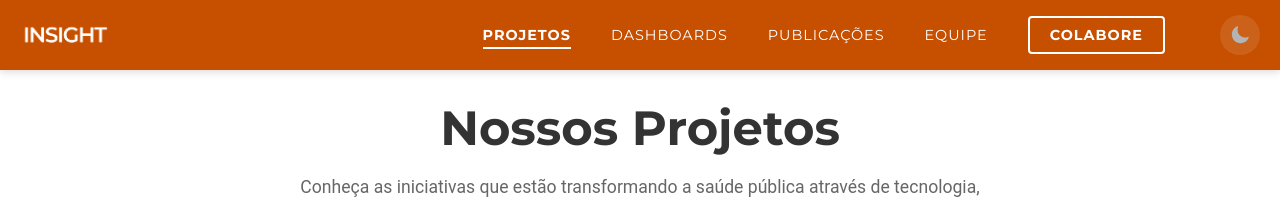
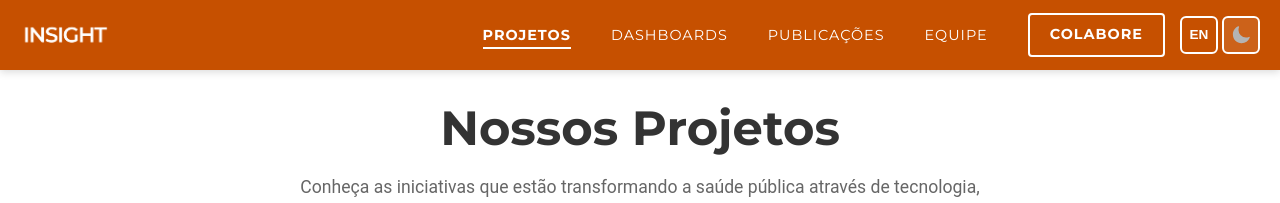
Before and after one commit to Euricojr/Website_Fiocruz_Pesquisadores, a Jekyll site: the page built from projetos.html, in a window 1280 px wide and 1400 px high. Shown: the top 203 px of the window. Built offline with Jekyll 4.4.1, drawn with Linux system fonts in a browser that asks for light colours; nearby versions of some CDN libraries.

Commit message:
Tradutor das paginas

```diff
--- a/_includes/navbar.html
+++ b/_includes/navbar.html
@@ -10,9 +10,12 @@
             <li><a href="/dashboards.html" class="{% if page.url == '/dashboards.html' %}active{% endif %}">Dashboards</a></li>
             <li><a href="/publicacoes.html" class="{% if page.url == '/publicacoes.html' %}active{% endif %}">Publicações</a></li>
             <li><a href="/equipe.html" class="{% if page.url == '/equipe.html' %}active{% endif %}">Equipe</a></li>
-            <li><a href="/colabore.html" class="nav-btn">Colabore</a></li>
+            <li class="nav-utils-group" style="display: flex; align-items: center; gap: 15px;">
+                <a href="/colabore.html" class="nav-btn">Colabore</a>
+                <div class="nav-actions-group" style="display: flex; align-items: center; gap: 4px;">
+                <button id="lang-toggle-btn" class="circular-btn lang-toggle notranslate" onclick="toggleLanguage()" title="Mudar Idioma">EN</button>
                 {% unless page.url == "/" %}
-            <li class="nav-item-theme">
+                <div class="nav-item-theme">
                     <div class="theme-toggle-container">
                       <label for="switch" class="theme-toggle-label">
                         <input type="checkbox" class="theme-toggle-input" id="switch" />
@@ -24,8 +27,10 @@
                         </div>
                       </label>
                     </div>
+                </div>
+                </div>
+                {% endunless %}
             </li>
-            {% endunless %}
         </ul>
     </div>
 </nav>
--- a/_layouts/default.html
+++ b/_layouts/default.html
@@ -53,5 +53,16 @@
     {% endunless %}
 
     <script src="/assets/js/main.js"></script>
+    <div id="google_translate_element"></div>
+    <script type="text/javascript">
+        function googleTranslateElementInit() {
+            new google.translate.TranslateElement({
+                pageLanguage: 'pt',
+                includedLanguages: 'en,pt', // Limitado a Inglês e Português para o Toggle
+                autoDisplay: false
+            }, 'google_translate_element');
+        }
+    </script>
+    <script type="text/javascript" src="//translate.google.com/translate_a/element.js?cb=googleTranslateElementInit"></script>
 </body>
 </html>
--- a/assets/css/main.css
+++ b/assets/css/main.css
@@ -140,7 +140,6 @@
 .nav-item-theme {
   display: flex;
   align-items: center;
-  margin-left: 15px; /* Espaço do botão anterior */
 }
 
 .theme-toggle-container {
@@ -149,9 +148,11 @@
 }
 
 .theme-toggle-label {
-  width: 40px; /* Reduzido de 56px para 40px */
-  height: 40px;
-  border-radius: 50%;
+  width: 38px;
+  height: 38px;
+  border-radius: 6px;
+  border: 2px solid #ffffff; /* Match Colabore border */
+  background-color: transparent; /* Cleaner look to match outlines */
   display: grid;
   place-items: center;
   cursor: pointer;
@@ -225,12 +226,12 @@
 }
 
 .navbar.navbar-light {
-  background-color: #CB4F08;
+  background-color: #cb4f08;
   box-shadow: 0 2px 8px rgba(0, 0, 0, 0.15);
 }
 
 .navbar.scrolled {
-  background-color: #CB4F08 !important; /* Laranja conforme solicitado */
+  background-color: #cb4f08 !important; /* Laranja conforme solicitado */
   box-shadow: 0 4px 12px rgba(0, 0, 0, 0.2);
 }
 
@@ -1017,7 +1018,7 @@
   display: flex;
   flex-direction: column;
   justify-content: center; /* Centraliza Verticalmente */
-    align-items: center;     /* Centraliza Horizontalmente */
+  align-items: center; /* Centraliza Horizontalmente */
 }
 
 .slide.active {
@@ -1037,14 +1038,23 @@
   transform: scale(1);
   transition: transform 8s ease-out;
 }
-.slide.active .slide-bg { transform: scale(1.1); }
+.slide.active .slide-bg {
+  transform: scale(1.1);
+}
 
 /* Overlay Escuro para o texto sempre ler bem */
 .slide-bg::before {
-    content: '';
+  content: "";
   position: absolute;
-    top: 0; left: 0; width: 100%; height: 100%;
-    background: linear-gradient(to bottom, rgba(0,0,0,0.3), rgba(0,0,0,0.8));
+  top: 0;
+  left: 0;
+  width: 100%;
+  height: 100%;
+  background: linear-gradient(
+    to bottom,
+    rgba(0, 0, 0, 0.3),
+    rgba(0, 0, 0, 0.8)
+  );
 }
 
 .slide-content {
@@ -1066,13 +1076,13 @@
   font-size: 0.8rem;
   letter-spacing: 2px;
   text-transform: uppercase;
-    color: #CB4F08;
+  color: #cb4f08;
   margin-bottom: 20px; /* Reverted to 20px */
   font-weight: 800;
-    background: rgba(255,255,255,0.95);
+  background: rgba(255, 255, 255, 0.95);
   padding: 6px 18px;
   border-radius: 50px;
-    box-shadow: 0 4px 15px rgba(0,0,0,0.2);
+  box-shadow: 0 4px 15px rgba(0, 0, 0, 0.2);
 }
 
 .slide-title {
@@ -1080,7 +1090,7 @@
   font-size: clamp(1.8rem, 4vw, 3.2rem);
   font-weight: 800;
   margin-bottom: 30px; /* Reduced from 40px */
-    text-shadow: 0 4px 20px rgba(0,0,0,0.8);
+  text-shadow: 0 4px 20px rgba(0, 0, 0, 0.8);
   line-height: 1.15; /* Slightly reduced from 1.2 */
   color: #fff;
 }
@@ -1089,7 +1099,7 @@
   font-size: 1.2rem; /* Slightly reduced from 1.25rem */
   margin-bottom: 40px; /* Reduced from 50px */
   color: rgba(255, 255, 255, 0.9);
-    text-shadow: 0 2px 10px rgba(0,0,0,0.8);
+  text-shadow: 0 2px 10px rgba(0, 0, 0, 0.8);
   font-weight: 400;
   max-width: 700px;
   margin-left: auto;
@@ -1097,25 +1107,105 @@
 }
 
 /* Botão e Navegação */
-.btn-hero { display: inline-flex; align-items: center; gap: 10px; background-color: #CB4F08; color: white !important; padding: 18px 40px; font-size: 1.1rem; font-weight: 700; border-radius: 50px; text-decoration: none; transition: all 0.3s ease; box-shadow: 0 8px 25px rgba(203, 79, 8, 0.4); }
-.btn-hero:hover { background-color: #e65c0a; transform: translateY(-3px); box-shadow: 0 12px 30px rgba(203, 79, 8, 0.6); }
-.btn-hero i { transition: transform 0.3s ease; }
-.btn-hero:hover i { transform: translateX(5px); }
+.btn-hero {
+  display: inline-flex;
+  align-items: center;
+  gap: 10px;
+  background-color: #cb4f08;
+  color: white !important;
+  padding: 18px 40px;
+  font-size: 1.1rem;
+  font-weight: 700;
+  border-radius: 50px;
+  text-decoration: none;
+  transition: all 0.3s ease;
+  box-shadow: 0 8px 25px rgba(203, 79, 8, 0.4);
+}
+.btn-hero:hover {
+  background-color: #e65c0a;
+  transform: translateY(-3px);
+  box-shadow: 0 12px 30px rgba(203, 79, 8, 0.6);
+}
+.btn-hero i {
+  transition: transform 0.3s ease;
+}
+.btn-hero:hover i {
+  transform: translateX(5px);
+}
 
 /* Navegação (Setas e Dots dinâmicos) */
-.slider-arrow { position: absolute; top: 52%; /* Ajustado levemente para baixo */ transform: translateY(-50%); background: rgba(255,255,255,0.1); border: 1px solid rgba(255,255,255,0.2); color: white; width: 60px; height: 60px; border-radius: 50%; cursor: pointer; z-index: 3; transition: all 0.3s backdrop-filter 0.3s; backdrop-filter: blur(5px); font-size: 1.4rem; display: flex; align-items: center; justify-content: center; }
-.slider-arrow:hover { background: #CB4F08; border-color: #CB4F08; transform: translateY(-50%) scale(1.1); }
-.slider-arrow.prev { left: 40px; }
-.slider-arrow.next { right: 40px; }
+.slider-arrow {
+  position: absolute;
+  top: 52%; /* Ajustado levemente para baixo */
+  transform: translateY(-50%);
+  background: rgba(255, 255, 255, 0.1);
+  border: 1px solid rgba(255, 255, 255, 0.2);
+  color: white;
+  width: 60px;
+  height: 60px;
+  border-radius: 50%;
+  cursor: pointer;
+  z-index: 3;
+  transition: all 0.3s backdrop-filter 0.3s;
+  backdrop-filter: blur(5px);
+  font-size: 1.4rem;
+  display: flex;
+  align-items: center;
+  justify-content: center;
+}
+.slider-arrow:hover {
+  background: #cb4f08;
+  border-color: #cb4f08;
+  transform: translateY(-50%) scale(1.1);
+}
+.slider-arrow.prev {
+  left: 40px;
+}
+.slider-arrow.next {
+  right: 40px;
+}
 
-.slider-dots { position: absolute; bottom: 80px; width: 100%; text-align: center; z-index: 3; display: flex; justify-content: center; gap: 8px; }
-.dot { display: block; width: 12px; height: 12px; background-color: rgba(255,255,255,0.4); border-radius: 50px; cursor: pointer; transition: all 0.4s cubic-bezier(0.25, 1, 0.5, 1); }
-.dot.active { background-color: #CB4F08; width: 35px; /* Estica o dot ativo */ }
-.dot:hover:not(.active) { background-color: rgba(255,255,255,0.8); }
+.slider-dots {
+  position: absolute;
+  bottom: 80px;
+  width: 100%;
+  text-align: center;
+  z-index: 3;
+  display: flex;
+  justify-content: center;
+  gap: 8px;
+}
+.dot {
+  display: block;
+  width: 12px;
+  height: 12px;
+  background-color: rgba(255, 255, 255, 0.4);
+  border-radius: 50px;
+  cursor: pointer;
+  transition: all 0.4s cubic-bezier(0.25, 1, 0.5, 1);
+}
+.dot.active {
+  background-color: #cb4f08;
+  width: 35px; /* Estica o dot ativo */
+}
+.dot:hover:not(.active) {
+  background-color: rgba(255, 255, 255, 0.8);
+}
 
 /* Scroll Down Indicator - New Custom Arrow */
-.scroll-down { position: absolute; bottom: 30px; left: 50%; transform: translateX(-50%); z-index: 3; }
-.scroll-down a { display: block; position: relative; width: 30px; height: 30px; }
+.scroll-down {
+  position: absolute;
+  bottom: 30px;
+  left: 50%;
+  transform: translateX(-50%);
+  z-index: 3;
+}
+.scroll-down a {
+  display: block;
+  position: relative;
+  width: 30px;
+  height: 30px;
+}
 
 /* Custom Arrow CSS */
 .arrow {
@@ -1129,8 +1219,14 @@
   transition: transform 0.1s;
 }
 
-.arrow-top, .arrow-bottom {
-  background-color: rgba(255, 255, 255, 0.4); /* Lighter grey for visibility on dark hero */
+.arrow-top,
+.arrow-bottom {
+  background-color: rgba(
+    255,
+    255,
+    255,
+    0.4
+  ); /* Lighter grey for visibility on dark hero */
   height: 2px;
   left: -5px;
   position: absolute;
@@ -1138,8 +1234,9 @@
   width: 100%;
 }
 
-.arrow-top:after, .arrow-bottom:after {
-  background-color: #CB4F08 !important; /* Force orange on interaction */
+.arrow-top:after,
+.arrow-bottom:after {
+  background-color: #cb4f08 !important; /* Force orange on interaction */
   content: "";
   height: 100%;
   position: absolute;
@@ -1185,9 +1282,16 @@
 
 /* Responsividade */
 @media (max-width: 768px) {
-    .slide-title { font-size: 2.2rem; }
-    .slide-desc { font-size: 1rem; }
-    .hero-slider { height: 70vh; min-height: 500px; }
+  .slide-title {
+    font-size: 2.2rem;
+  }
+  .slide-desc {
+    font-size: 1rem;
+  }
+  .hero-slider {
+    height: 70vh;
+    min-height: 500px;
+  }
 }
 
 /* --- Manifesto Section --- */
@@ -1225,3 +1329,34 @@
   margin: 0 auto;
   line-height: 1.7;
 }
+
+/* --- Botão Quadrado de Idioma --- */
+.circular-btn.lang-toggle {
+    width: 38px;
+    height: 38px;
+    border-radius: 6px;
+    background-color: transparent;
+    color: #ffffff;
+    border: 2px solid #ffffff; /* Match Colabore border */
+    display: flex;
+    align-items: center;
+    justify-content: center;
+    font-size: 0.85rem;
+    font-weight: 700;
+    cursor: pointer;
+    transition: all 0.3s ease;
+    text-transform: uppercase;
+    box-sizing: border-box;
+}
+/* Efeito ao passar o mouse e estado ativo */
+.circular-btn.lang-toggle:hover,
+.circular-btn.lang-toggle.active-lang {
+    background-color: #CB4F08; /* Cor laranja principal */
+    border-color: #CB4F08;
+    color: #ffffff;
+    box-shadow: 0 4px 10px rgba(203, 79, 8, 0.3);
+}
+
+/* Oculta as barras nativas do Google */
+#google_translate_element, .skiptranslate, .goog-te-banner-frame { display: none !important; }
+body { top: 0 !important; }
--- a/assets/js/main.js
+++ b/assets/js/main.js
@@ -99,3 +99,29 @@
         startSlider();
     }
 });
+
+// Variável para controlar o estado atual
+let currentLang = 'pt';
+
+// Função do Toggle
+window.toggleLanguage = function() {
+    var teCombo = document.querySelector('.goog-te-combo');
+    var langBtn = document.getElementById('lang-toggle-btn');
+
+    if (teCombo) {
+        if (currentLang === 'pt') {
+            // Muda para Inglês
+            teCombo.value = 'en';
+            currentLang = 'en';
+            langBtn.innerText = 'PT'; // O botão agora mostra a opção de voltar
+            langBtn.classList.add('active-lang');
+        } else {
+            // Volta para Português
+            teCombo.value = 'pt';
+            currentLang = 'pt';
+            langBtn.innerText = 'EN';
+            langBtn.classList.remove('active-lang');
+        }
+        teCombo.dispatchEvent(new Event('change'));
+    }
+};
```
Also changed, not shown: 9 other files. Lines whose indentation alone changed are shown as unchanged.
